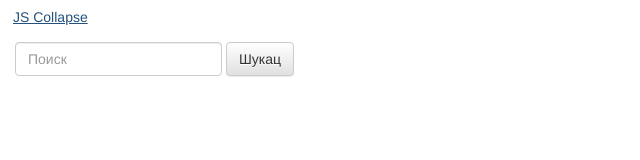
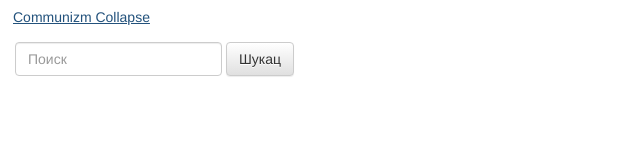
Before and after one commit to SoftlyStorm/softlystorm.github.io, a plain HTML site: page index.html in a window 1280 px wide. Shown: the full height of the page, 0-640 px from the left. Drawn offline with nearby package versions, Linux system fonts and the light colour scheme.

Commit message:
communizm

```diff
--- a/index.html
+++ b/index.html
@@ -370,7 +370,7 @@
 
 <!--Выпадающее меню и списки-->
 <!--jscollapse-->
-    <button class="btn btn-link" data-toggle="collapse"data-target="#hide">JS Collapse</button>
+    <button class="btn btn-link" data-toggle="collapse"data-target="#hide">Communizm Collapse</button>
 
     <div class="collapse in" id="hide">
         <form class="navbar-form navbar-left" role="search">
```
